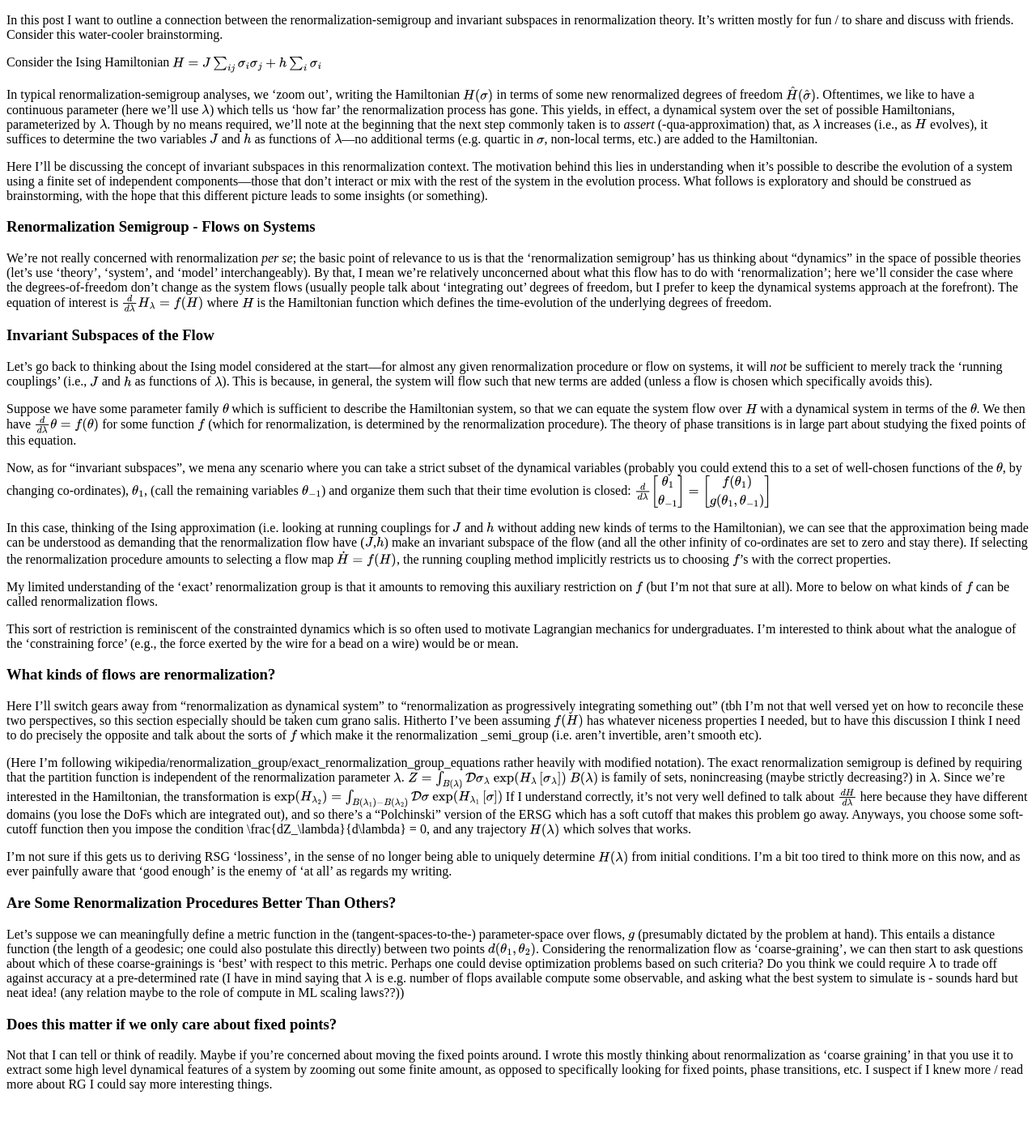
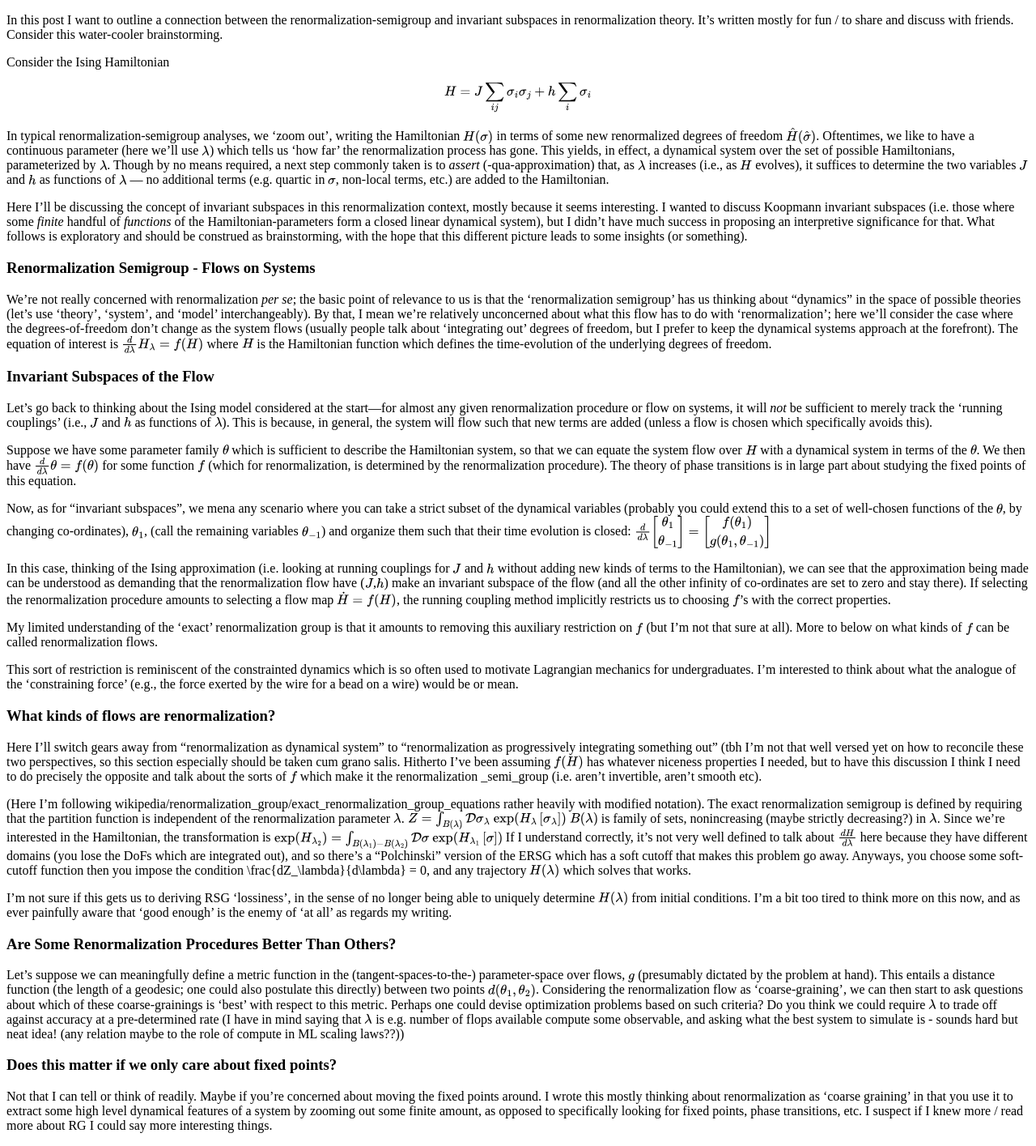
Before and after one commit to CharlesR-W/crw-blog, a Jekyll site: the page built from _posts/2024-10-03-Musings-on-Running-Couplings-and-Invariant-Subspaces.md, in a window 1280 px wide. Shown: the whole page at 81% size. Built offline with Jekyll 4.4.1, drawn with Linux system fonts in a browser that asks for light colours; before the commit the page ends 1364 px from its top, so only the background shows below that.

Commit message:
Update 2024-10-03-Musings-on-Running-Couplings-and-Invariant-Subspaces.md

```diff
--- a/_posts/2024-10-03-Musings-on-Running-Couplings-and-Invariant-Subspaces.md
+++ b/_posts/2024-10-03-Musings-on-Running-Couplings-and-Invariant-Subspaces.md
@@ -7,13 +7,14 @@ layout: default
 In this post I want to outline a connection between the renormalization-semigroup and invariant subspaces in renormalization theory. It's written mostly for fun / to share and discuss with friends.  Consider this water-cooler brainstorming.
 
 Consider the Ising Hamiltonian
+
 $$
 H = J \sum_{ij} \sigma_i \sigma_j + h \sum_i \sigma_i
 $$
 
-In typical renormalization-semigroup analyses, we 'zoom out', writing the Hamiltonian $H(\{\sigma\})$ in terms of some new renormalized degrees of freedom $\hat{H}(\{\hat{\sigma}\})$. Oftentimes, we like to have a continuous parameter (here we'll use $\lambda$) which tells us 'how far' the renormalization process has gone. This yields, in effect, a dynamical system over the set of possible Hamiltonians, parameterized by $\lambda$. Though by no means required, we'll note at the beginning that the next step commonly taken is to _assert_ (-qua-approximation) that, as $\lambda$ increases (i.e., as $H$ evolves), it suffices to determine the two variables $J$ and $h$ as functions of $\lambda$—no additional terms (e.g. quartic in $\sigma$, non-local terms, etc.) are added to the Hamiltonian.
+In typical renormalization-semigroup analyses, we 'zoom out', writing the Hamiltonian $H(\{\sigma\})$ in terms of some new renormalized degrees of freedom $\hat{H}(\{\hat{\sigma}\})$. Oftentimes, we like to have a continuous parameter (here we'll use $\lambda$) which tells us 'how far' the renormalization process has gone. This yields, in effect, a dynamical system over the set of possible Hamiltonians, parameterized by $\lambda$. Though by no means required, a next step commonly taken is to _assert_ (-qua-approximation) that, as $\lambda$ increases (i.e., as $H$ evolves), it suffices to determine the two variables $J$ and $h$ as functions of $\lambda$ — no additional terms (e.g. quartic in $\sigma$, non-local terms, etc.) are added to the Hamiltonian.
 
-Here I'll be discussing the concept of invariant subspaces in this renormalization context. The motivation behind this lies in understanding when it's possible to describe the evolution of a system using a finite set of independent components—those that don't interact or mix with the rest of the system in the evolution process. What follows is exploratory and should be construed as brainstorming, with the hope that this different picture leads to some insights (or something).
+Here I'll be discussing the concept of invariant subspaces in this renormalization context, mostly because it seems interesting.  I wanted to discuss Koopmann invariant subspaces (i.e. those where some _finite_ handful of _functions_ of the Hamiltonian-parameters form a closed linear dynamical system), but I didn't have much success in proposing an interpretive significance for that.  What follows is exploratory and should be construed as brainstorming, with the hope that this different picture leads to some insights (or something).
 
 ### Renormalization Semigroup - Flows on Systems
 We're not really concerned with renormalization _per se_; the basic point of relevance to us is that the 'renormalization semigroup' has us thinking about "dynamics" in the space of possible theories (let's use 'theory', 'system', and 'model' interchangeably). By that, I mean we're relatively unconcerned about what this flow has to do with 'renormalization'; here we'll consider the case where the degrees-of-freedom don't change as the system flows (usually people talk about 'integrating out' degrees of freedom, but I prefer to keep the dynamical systems approach at the forefront). The equation of interest is
```
